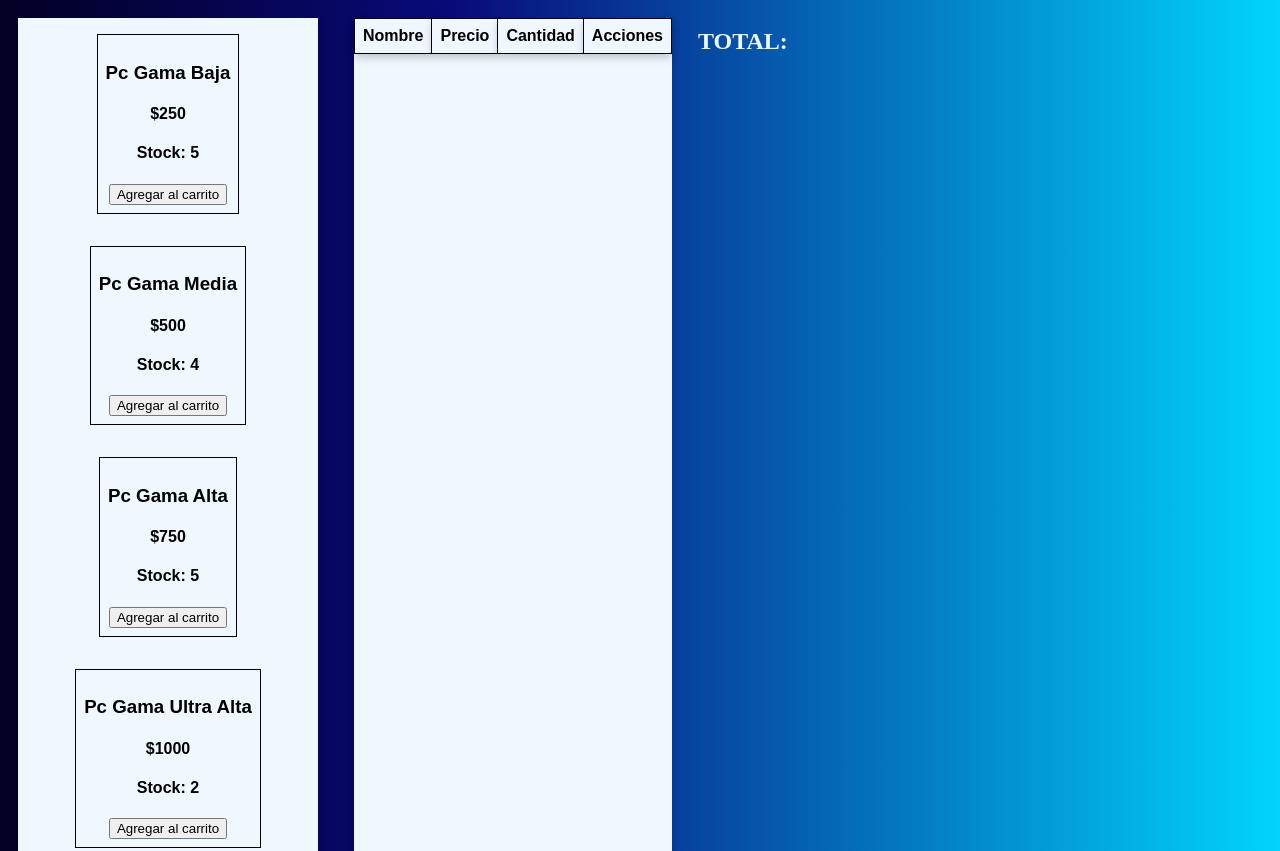
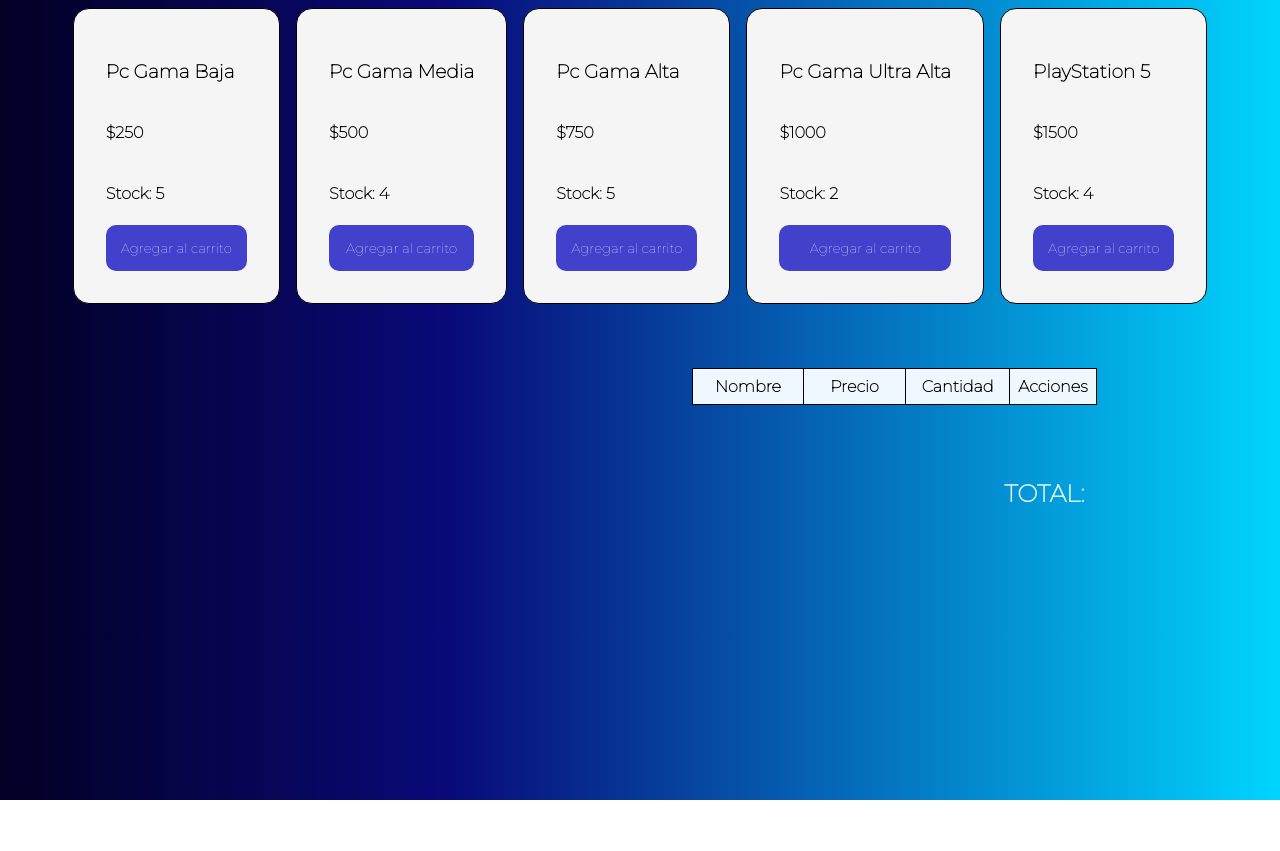
Before and after one commit to IsmaaCARP/carrito, a plain HTML site: page index.html in a window 1280 px wide. Shown: the top 851 px of the page. After the commit the page ends 800 px from the top, so only its background shows below. Drawn offline with Linux system fonts and the light colour scheme; some packages are replaced by stand-ins of ours; a script that the page names is missing.

Commit message:
css aplicated

```diff
--- a/index.html
+++ b/index.html
@@ -12,7 +12,8 @@
 
     </div>
 
-    <table class container2>
+    <div class="border">
+      <table>
       <thead>
         <tr>
           <th>Nombre</th>
@@ -21,11 +22,14 @@
           <th>Acciones</th>
         </tr>
       </thead>
+      <tbody id="tbodyCarrito">
+        <tr>
 
-      <tbody id="tbodyCarrito">
-
+        </tr>
       </tbody>
     </table>
+    </div>
+
     <h2><strong>TOTAL:</strong> <span id="total"></span></h2>
 
     <script src="https://cdn.jsdelivr.net/npm/sweetalert2@11"></script>
--- a/style.css
+++ b/style.css
@@ -1,3 +1,9 @@
+@import url('https://fonts.googleapis.com/css2?family=Montserrat:wght@100&display=swap');
+
+*{
+  font-family: 'Montserrat', sans-serif;
+}
+
 #listaDeProductos {
   display: flex;
   justify-content: center;
@@ -5,10 +11,12 @@
 }
 
 #listaDeProductos div {
-  margin: 1rem;
-  padding: 0.5rem;
+  display: flex;
+  flex-direction: column;
   border: 1px solid black;
-  text-align: center;
+  border-radius: 1rem;
+  background-color: whitesmoke;
+  padding: 2rem;
 }
 
 table,
@@ -20,37 +28,50 @@ table tr td {
 }
 
 .container {
-    box-shadow: 0 4px 8px 0 rgba(0, 0, 0, 0.2);
-  max-width: 300px;
-  margin: auto;
-  text-align: center;
-  font-family: arial;
-  margin: 10px;
-  background-color: aliceblue;
+  display: grid;
+  grid-template-columns: repeat(auto-fit, minmax(300px, 1fr));
+  grid-gap: 1rem;
 }
 
 table,
 table tr th,
 table tr td {
-    box-shadow: 0 4px 8px 0 rgba(0, 0, 0, 0.2);
-  max-width: 300px;
-  margin: auto;
+
+  margin: 32px 49px 68px 630px;
+  background: aliceblue;
   text-align: center;
-  font-family: arial;
-  margin: 10px;
-  background-color: aliceblue;
-
+  justify-content: center;
+  justify-items: center;
+  width: 35%;
+  color: black;
+  font-weight: bold;
 }
 
+.border{
+  padding: 32px 54px;
+  border-radius:22px;
+}
+
+
 body {
-    display:flex;
     gap: 1rem;
     background: rgb(2,0,36);
-background: linear-gradient(90deg, rgba(2,0,36,1) 0%, rgba(9,9,121,1) 35%, rgba(0,212,255,1) 100%);
-
-}
+    background: linear-gradient(90deg, rgba(2,0,36,1) 0%, rgba(9,9,121,1) 35%, rgba(0,212,255,1) 100%);
+    }
 
 h2 {
     color: aliceblue;
+    justify-self: center;
+    justify-content: center;
+    margin: -26px 49px 125px 858px;
+}
 
+button {
+  background-color:#4141cc;
+  color: #fff;
+  border:none;
+  border-radius:10px;
+  padding:15px;
+  min-height:30px;
+  min-width: 120px;
 }
```
